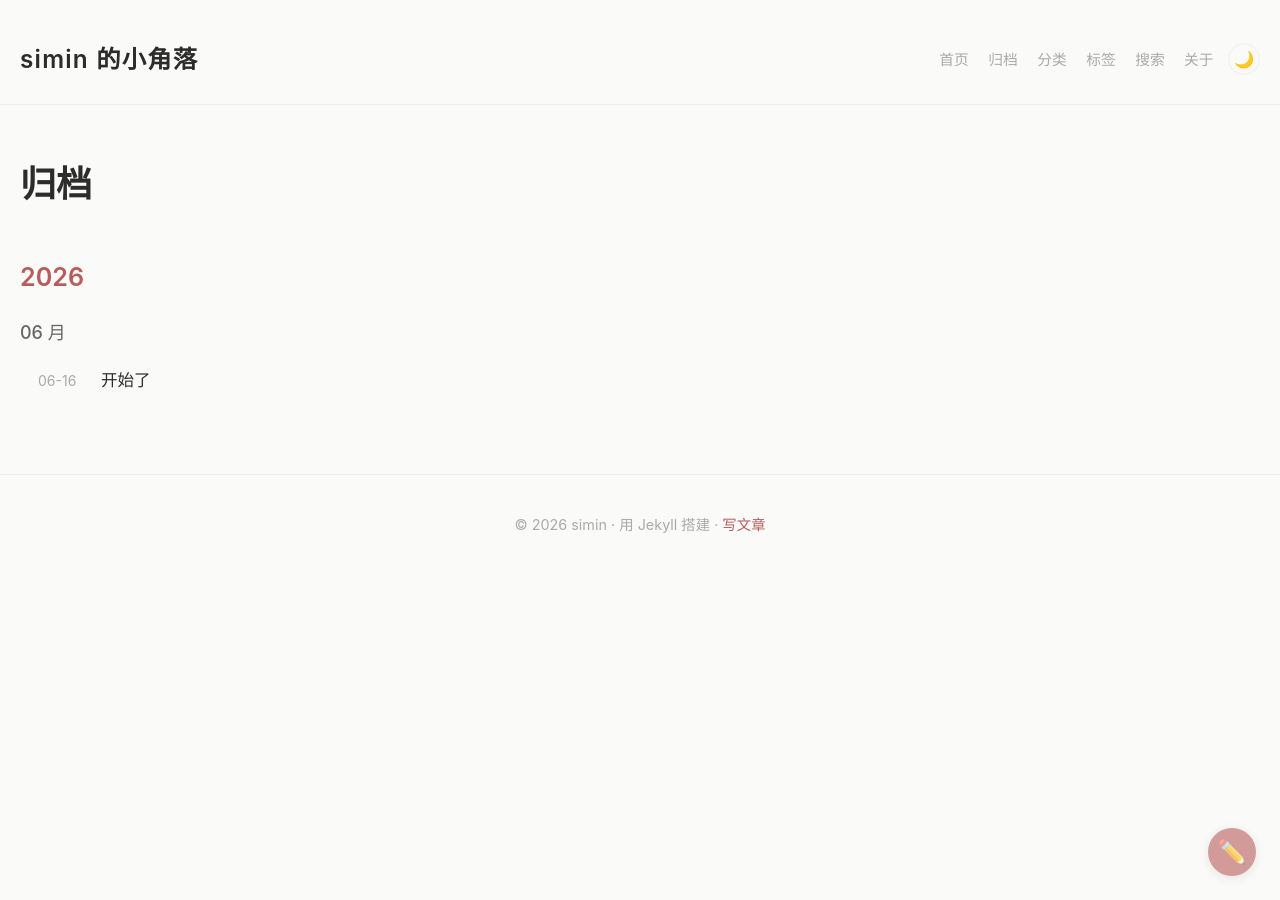
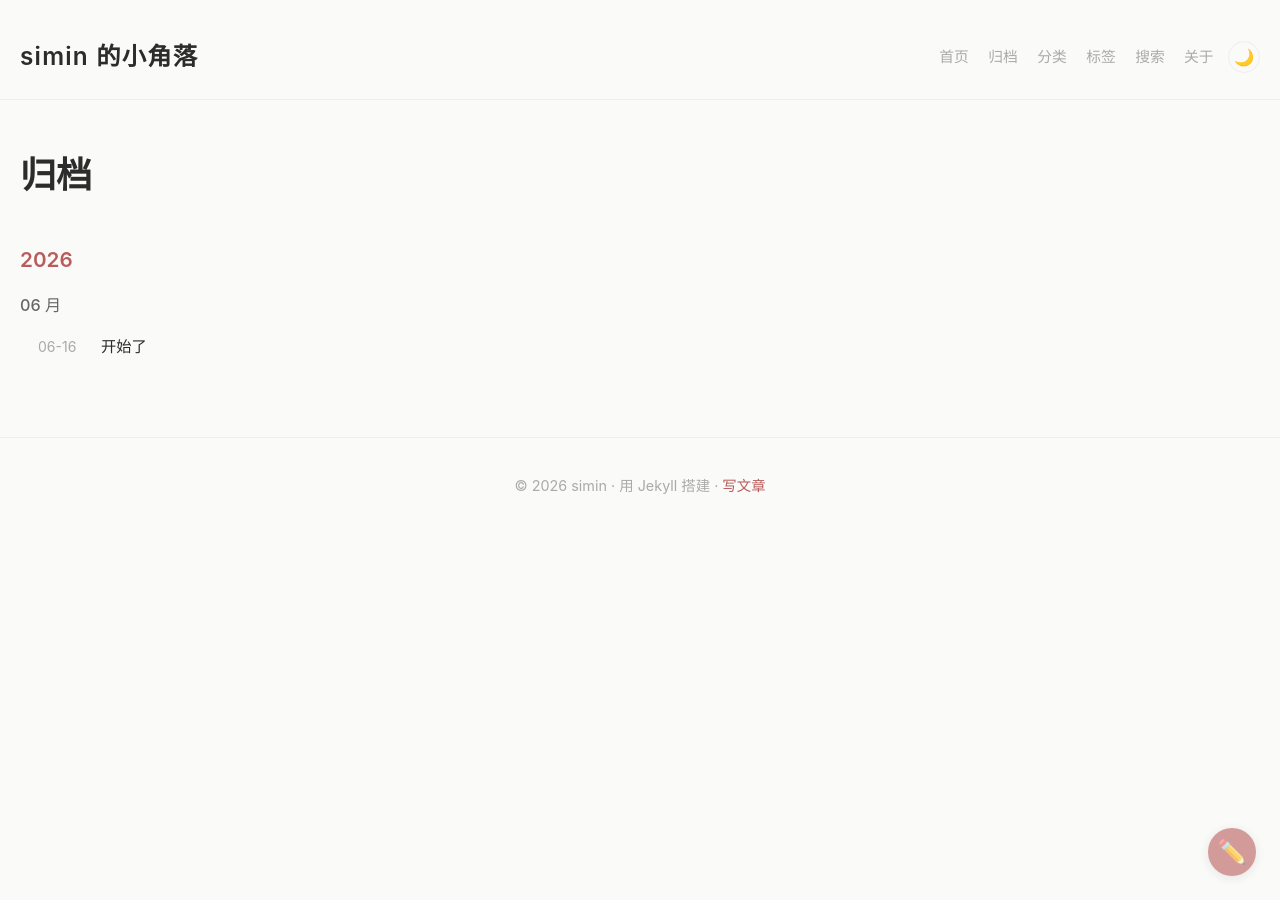
Before and after one commit to siminles/siminles.github.io, a Jekyll site: the page built from archive.html, in a window 1280 px wide. Built offline with Jekyll 4.4.1, drawn with Linux system fonts in a browser that asks for light colours.

Commit message:
缩小文章行距和归档/分类/标签页字号

```diff
--- a/assets/style.css
+++ b/assets/style.css
@@ -31,7 +31,7 @@
   font-family: -apple-system, "Noto Serif SC", "Source Han Serif SC", "STSong", "SimSun", Georgia, serif;
   color: var(--text);
   background: var(--bg);
-  line-height: 1.9;
+  line-height: 1.7;
   -webkit-font-smoothing: antialiased;
   transition: background 0.3s, color 0.3s;
 }
@@ -196,8 +196,8 @@
   color: #fff;
 }
 
-.post-content { line-height: 2; }
-.post-content p { margin-bottom: 1.2rem; }
+.post-content { line-height: 1.75; }
+.post-content p { margin-bottom: 0.9rem; }
 
 .post-content h2 {
   font-size: 1.3rem;
@@ -348,14 +348,14 @@
 
 /* === Archive === */
 .archive-year {
-  font-size: 1.4rem;
+  font-size: 1.15rem;
   font-weight: 600;
   margin: 2rem 0 0.5rem;
   color: var(--accent);
 }
 
 .archive-month {
-  font-size: 1rem;
+  font-size: 0.9rem;
   font-weight: 500;
   margin: 0.8rem 0 0.5rem;
   color: var(--text-light);
@@ -384,7 +384,7 @@
 .archive-list a {
   text-decoration: none;
   color: var(--text);
-  font-size: 0.92rem;
+  font-size: 0.85rem;
 }
 
 .archive-list a:hover { color: var(--accent); }
@@ -402,7 +402,7 @@
 .taxonomy-list a {
   text-decoration: none;
   color: var(--text);
-  font-size: 1.05rem;
+  font-size: 0.9rem;
 }
 
 .taxonomy-list a:hover { color: var(--accent); }
```
